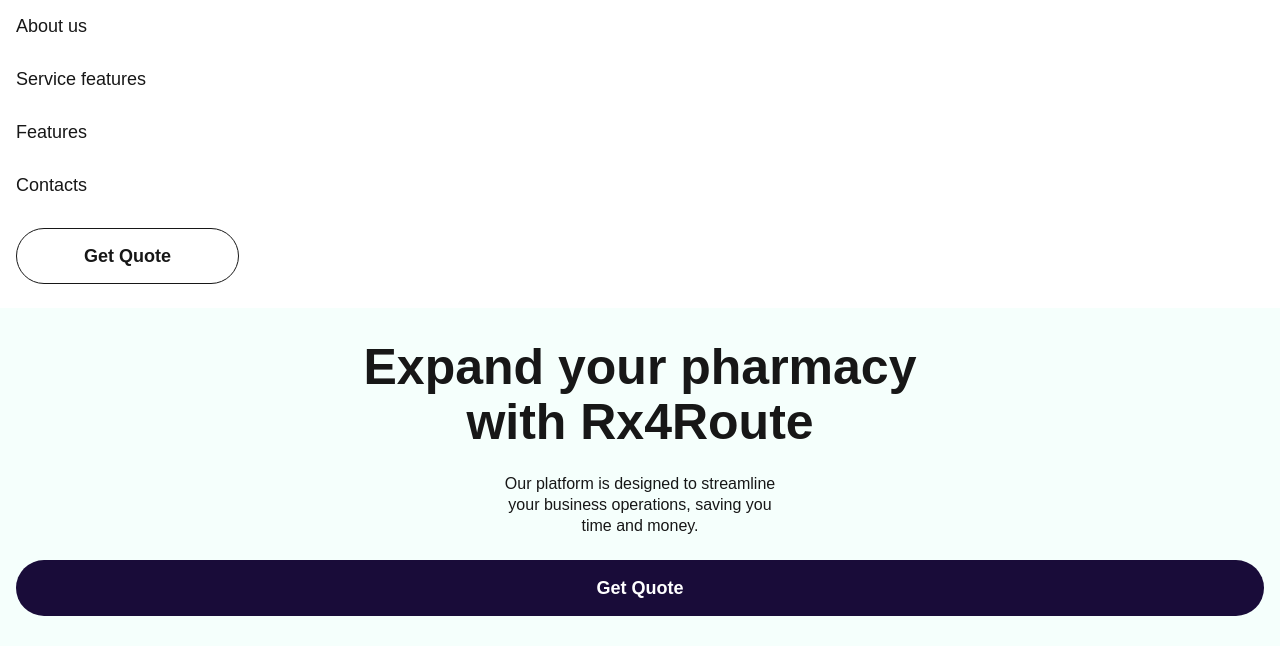
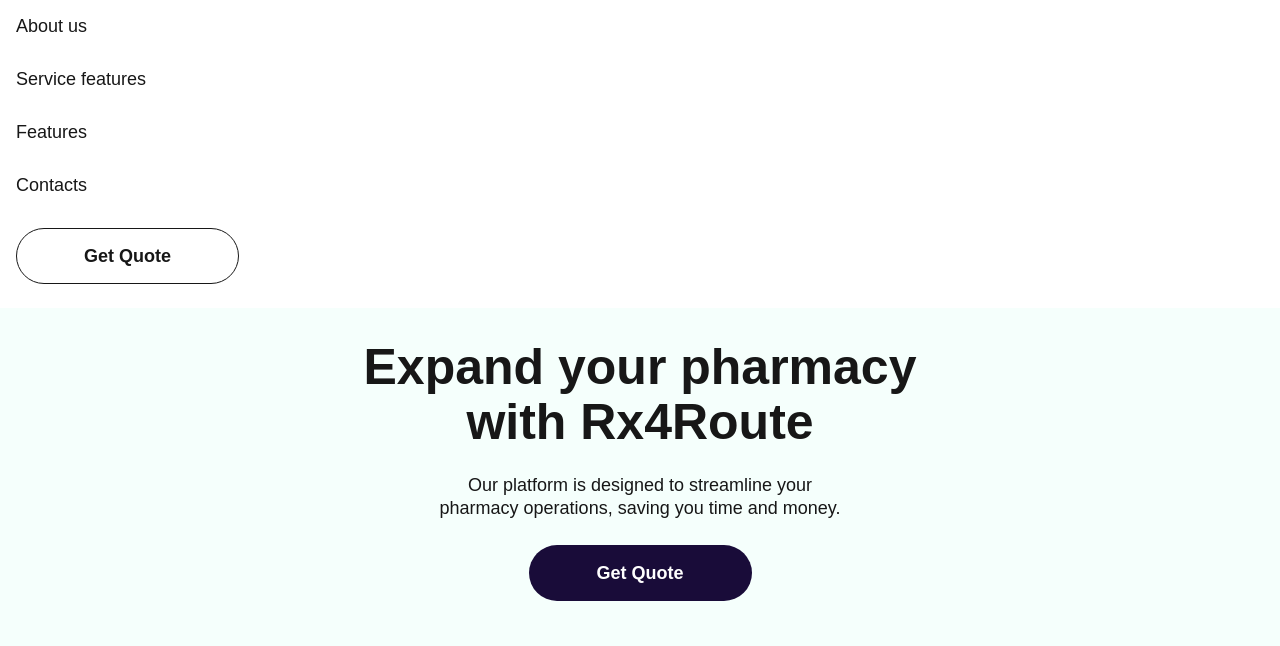
Before and after one commit to gruzd777/rx4route, a website: page source/index.html in a window 1280 px wide. Shown: the part 75-721 px from the top of the page. Drawn offline with nearby package versions, Linux system fonts and the light colour scheme; files that its build step writes are made by us from their sources; a web font is replaced by a local one.

Commit message:
Конец работы в главной ветке

```diff
--- a/source/pages/partials/promo.html
+++ b/source/pages/partials/promo.html
@@ -1,6 +1,6 @@
 <section class="promo">
   <h1 class="promo__title">Expand your pharmacy with Rx4Route</h1>
-  <p class="promo__text">Our platform is designed to streamline your business operations, saving you time and money.</p>
+  <p class="promo__text">Our platform is designed to streamline your <br class="promo__brake"> pharmacy operations, saving you time and money.</p>
   <button class="promo__button button button--dark" type="button">Get Quote</button>
 
   <div class="promo__img-container">
--- a/source/sass/blocks/promo.scss
+++ b/source/sass/blocks/promo.scss
@@ -18,6 +18,10 @@
   text-align: center;
   font-size: 16px;
   line-height: 130%;
+}
+
+.promo__brake {
+  display: none;
 }
 
 .promo__button {
@@ -41,4 +45,18 @@
     width: 565px;
     max-width: 565px;
   }
+
+  .promo__text {
+    max-width: 435px;
+    font-size: 18px;
+  }
+
+  .promo__button {
+    width: 223px;
+    margin: 0 auto 48px;
+  }
+
+  .promo__brake {
+    display: block;
+  }
 }
--- a/source/sass/global/components/buttons.scss
+++ b/source/sass/global/components/buttons.scss
@@ -1,7 +1,7 @@
 .button {
   background: transparent;
   border: none;
-  display: inline-block;
+  display: block;
   font-family: Mulish;
   font-size: 18px;
   font-style: normal;
```
